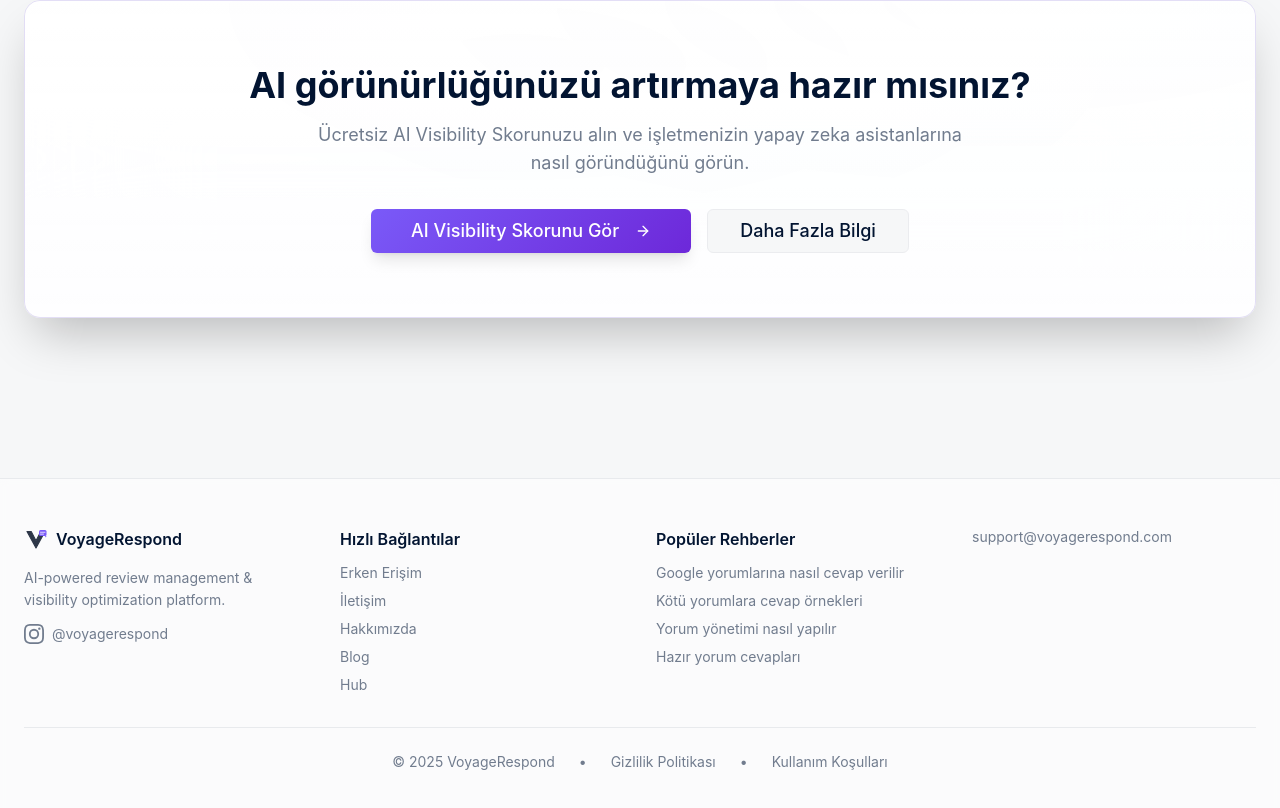
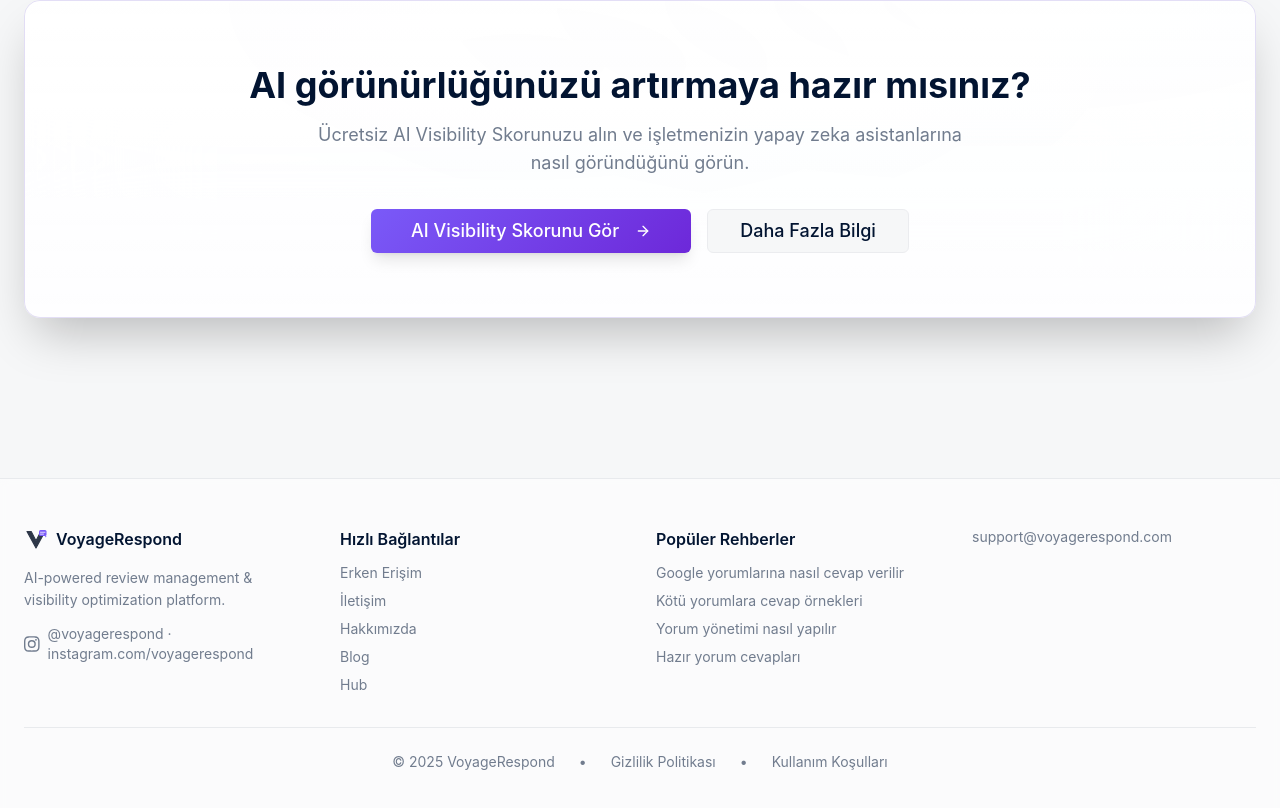
Before and after one commit to mtcrk/review-voyager, a React (Vite) app: page / in a window 1280 px wide. Shown: the part 10950-11758 px from the top of the page. Built offline with nearby package versions, Linux system fonts and the light colour scheme; what @lovable.dev/cloud-auth-js would draw is missing.

Commit message:
Footer kopyalama ekledi
Co-authored-by: mtcrk <36543546+mtcrk@users.noreply.github.com>

```diff
--- a/src/pages/Index.tsx
+++ b/src/pages/Index.tsx
@@ -931,16 +931,21 @@ const Index = () => {
               <p className="text-sm text-muted-foreground leading-relaxed mb-3">
                 {t('footer.description', 'AI-powered review management & visibility optimization platform.')}
               </p>
-              <a
-                href="https://instagram.com/voyagerespond"
-                target="_top"
-                rel="noopener noreferrer"
-                className="inline-flex items-center gap-2 text-sm text-muted-foreground hover:text-foreground transition-colors"
-                aria-label="VoyageRespond Instagram hesabını aç"
+              <button
+                type="button"
+                onClick={async () => {
+                  await navigator.clipboard.writeText("https://instagram.com/voyagerespond");
+                  toast({
+                    title: "Instagram linki kopyalandı",
+                    description: "Preview engeli nedeniyle link panoya kopyalandı.",
+                  });
+                }}
+                className="inline-flex items-center gap-2 text-sm text-muted-foreground hover:text-foreground transition-colors text-left"
+                aria-label="VoyageRespond Instagram linkini kopyala"
               >
                 <svg className="h-5 w-5" viewBox="0 0 24 24" fill="currentColor"><path d="M12 2.163c3.204 0 3.584.012 4.85.07 3.252.148 4.771 1.691 4.919 4.919.058 1.265.069 1.645.069 4.849 0 3.205-.012 3.584-.069 4.849-.149 3.225-1.664 4.771-4.919 4.919-1.266.058-1.644.07-4.85.07-3.204 0-3.584-.012-4.849-.07-3.26-.149-4.771-1.699-4.919-4.92-.058-1.265-.07-1.644-.07-4.849 0-3.204.013-3.583.07-4.849.149-3.227 1.664-4.771 4.919-4.919 1.266-.057 1.645-.069 4.849-.069zM12 0C8.741 0 8.333.014 7.053.072 2.695.272.273 2.69.073 7.052.014 8.333 0 8.741 0 12c0 3.259.014 3.668.072 4.948.2 4.358 2.618 6.78 6.98 6.98C8.333 23.986 8.741 24 12 24c3.259 0 3.668-.014 4.948-.072 4.354-.2 6.782-2.618 6.979-6.98.059-1.28.073-1.689.073-4.948 0-3.259-.014-3.667-.072-4.947-.196-4.354-2.617-6.78-6.979-6.98C15.668.014 15.259 0 12 0zm0 5.838a6.162 6.162 0 100 12.324 6.162 6.162 0 000-12.324zM12 16a4 4 0 110-8 4 4 0 010 8zm6.406-11.845a1.44 1.44 0 100 2.881 1.44 1.44 0 000-2.881z"/></svg>
-                @voyagerespond
-              </a>
+                @voyagerespond · instagram.com/voyagerespond
+              </button>
             </div>
             <div>
               <h4 className="font-semibold text-foreground mb-3">{t('footer.quickLinks', 'Hızlı Bağlantılar')}</h4>
```
